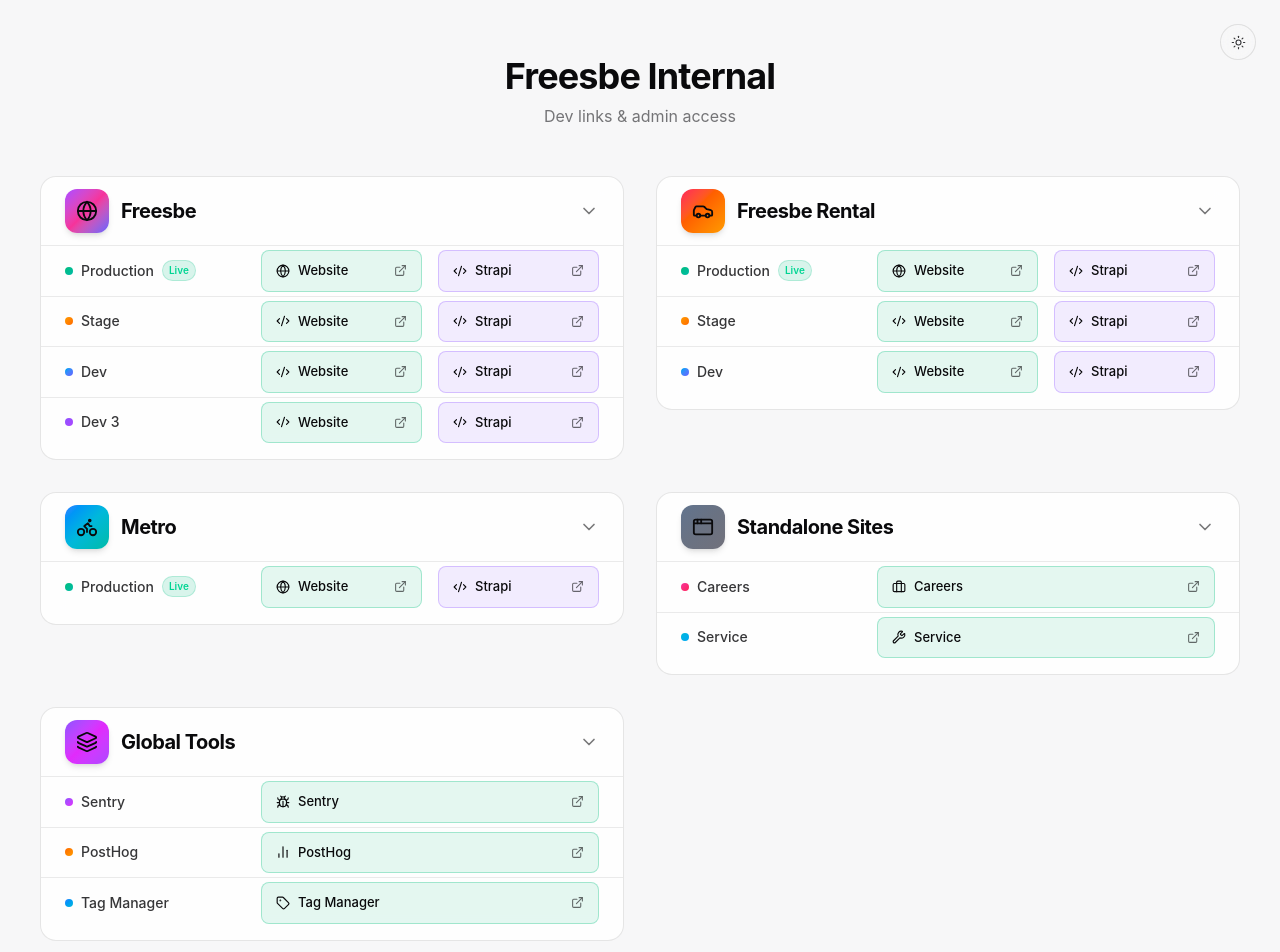
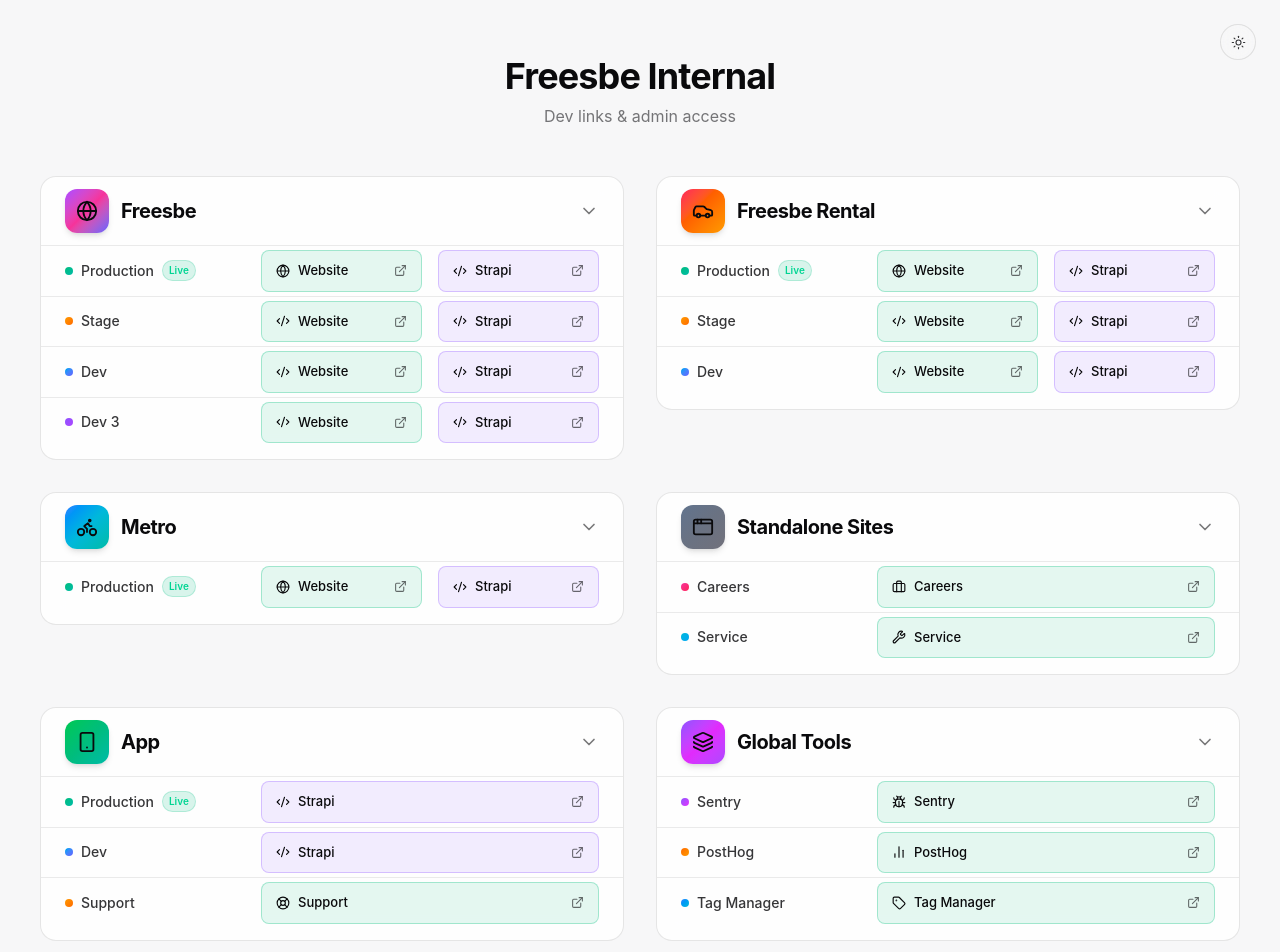
Before and after one commit to alonlivne-moveo007/pages-for-crasso, a React (Vite) app: page / in a window 1280 px wide. Shown: the top 952 px of the page. Built offline with nearby package versions, Linux system fonts and the light colour scheme.

Commit message:
Enhance EnvRow component to support optional site property in Environment type; update LinkButton rendering logic for single link scenarios. Add new "App" product with multiple environments, including support for site and strapi links.

```diff
--- a/src/components/EnvRow.tsx
+++ b/src/components/EnvRow.tsx
@@ -3,7 +3,8 @@ import type { Environment } from "../types";
 import { LinkButton } from "./LinkButton";
 
 export function EnvRow({ env }: { env: Environment }) {
-  const isStandalone = !env.strapi;
+  // A row with only one link lets that button span both columns.
+  const single = !env.site !== !env.strapi;
 
   return (
     <div className="grid grid-cols-[minmax(120px,180px)_1fr_1fr] items-center gap-4 px-card py-1 border-t border-white/[0.06]">
@@ -17,13 +18,15 @@ export function EnvRow({ env }: { env: Environment }) {
         )}
       </div>
 
-      <LinkButton
-        href={env.site.href}
-        icon={env.site.icon}
-        label={isStandalone ? env.name : "Website"}
-        variant="green"
-        className={isStandalone ? "col-span-2" : ""}
-      />
+      {env.site && (
+        <LinkButton
+          href={env.site.href}
+          icon={env.site.icon}
+          label={single ? env.name : "Website"}
+          variant="green"
+          className={single ? "col-span-2" : ""}
+        />
+      )}
 
       {env.strapi && (
         <LinkButton
@@ -31,6 +34,7 @@ export function EnvRow({ env }: { env: Environment }) {
           icon={Code2}
           label={env.strapi.label ?? "Strapi"}
           variant="purple"
+          className={single ? "col-span-2" : ""}
         />
       )}
     </div>
--- a/src/data/products.ts
+++ b/src/data/products.ts
@@ -1,5 +1,5 @@
 import {
-  Globe, Code2, Car, Bike, Layers, AppWindow,
+  Globe, Code2, Car, Bike, Layers, AppWindow, Smartphone, LifeBuoy,
   Briefcase, Wrench, Bug, BarChart2, Tag,
 } from "lucide-react";
 import type { Product } from "../types";
@@ -110,6 +110,33 @@ export const PRODUCTS: Product[] = [
     ],
   },
   {
+    id: "app",
+    name: "App",
+    gradient: "from-green-500 via-emerald-500 to-teal-500",
+    icon: Smartphone,
+    environments: [
+      {
+        id: 1,
+        name: "Production",
+        strapi: { href: "https://app.freesbe.com/admin" },
+        accent: "from-emerald-500 to-teal-500",
+        badge: "Live",
+      },
+      {
+        id: 2,
+        name: "Dev",
+        strapi: { href: "https://app-dev.freesbe.com/admin" },
+        accent: "from-sky-500 to-indigo-500",
+      },
+      {
+        id: 3,
+        name: "Support",
+        site: { href: "https://app-support.freesbe.com/", icon: LifeBuoy },
+        accent: "from-amber-500 to-orange-500",
+      },
+    ],
+  },
+  {
     id: "thirdparty",
     name: "Global Tools",
     gradient: "from-violet-500 via-fuchsia-500 to-purple-500",
--- a/src/types.ts
+++ b/src/types.ts
@@ -5,7 +5,7 @@ export type LinkVariant = "green" | "purple";
 export type Environment = {
   id: number;
   name: string;
-  site: { href: string; icon: LucideIcon };
+  site?: { href: string; icon: LucideIcon };
   strapi?: { href: string; label?: string };
   /** Tailwind gradient for the status dot, e.g. "from-emerald-500 to-teal-500" */
   accent: string;
```
